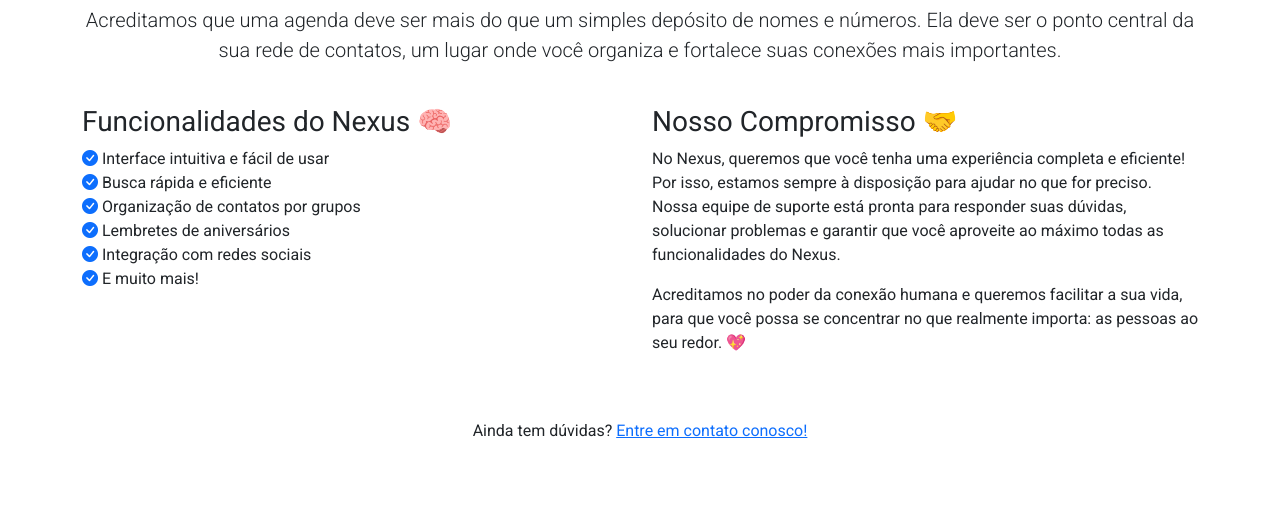
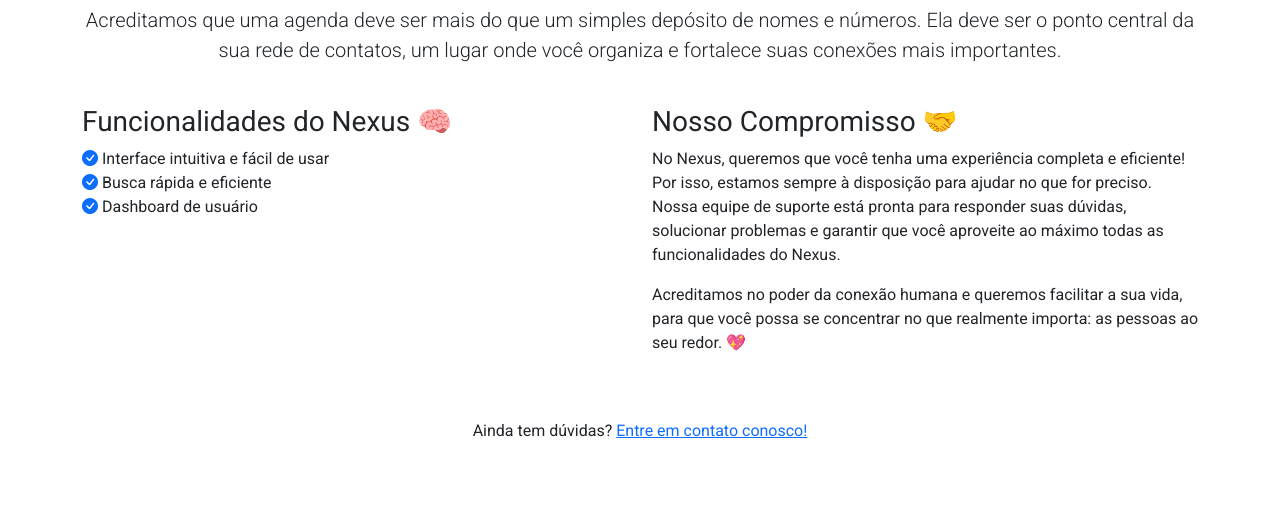
Before and after one commit to hennanhfalcao/projeto_agenda_php, a PHP site: page /sobre.php in a window 1280 px wide. Shown: the part 201-732 px from the top of the page. Run offline with PHP 8.4, Linux system fonts and the light colour scheme.

Commit message:
:recycle: refactor: ajuste na página sobre.php

```diff
--- a/public/index.html
+++ b/public/index.html
@@ -8,7 +8,6 @@
       rel="stylesheet"
       href="https://cdn.jsdelivr.net/npm/bootstrap@5.2.3/dist/css/bootstrap.min.css"
     />
-    <!-- Adicionar link para os ícones do Bootstrap -->
     <link
       rel="stylesheet"
       href="https://cdn.jsdelivr.net/npm/bootstrap-icons@1.11.1/font/bootstrap-icons.css"
--- a/public/sobre.php
+++ b/public/sobre.php
@@ -16,10 +16,7 @@
       <ul class="list-unstyled">
         <li><i class="bi bi-check-circle-fill text-primary"></i> Interface intuitiva e fácil de usar</li>
         <li><i class="bi bi-check-circle-fill text-primary"></i> Busca rápida e eficiente</li>
-        <li><i class="bi bi-check-circle-fill text-primary"></i> Organização de contatos por grupos</li>
-        <li><i class="bi bi-check-circle-fill text-primary"></i> Lembretes de aniversários</li>
-        <li><i class="bi bi-check-circle-fill text-primary"></i> Integração com redes sociais</li>
-        <li><i class="bi bi-check-circle-fill text-primary"></i> E muito mais!</li>
+        <li><i class="bi bi-check-circle-fill text-primary"></i> Dashboard de usuário</li>
       </ul>
     </div>
     <div class="col-md-6">
```
